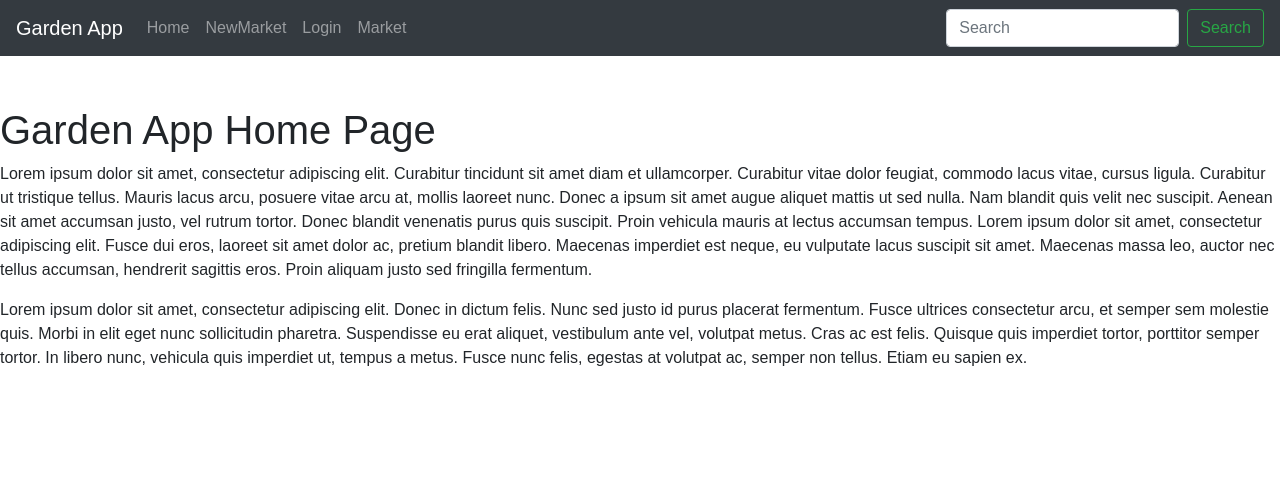
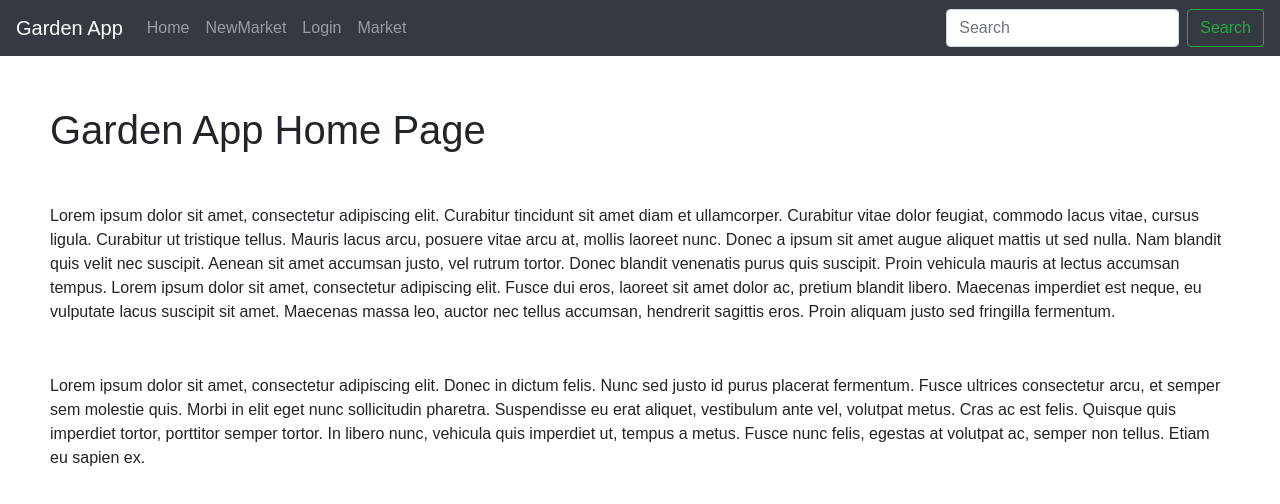
Before and after one commit to MoChips2/garden-market, a React (Create React App) app in the folder client/: page / in a window 1280 px wide. Shown: the top 504 px of the page. Built offline with nearby package versions, Linux system fonts and the light colour scheme.

Commit message:
Added Links.

```diff
--- a/client/src/App.css
+++ b/client/src/App.css
@@ -1,3 +1,8 @@
 h1 {
   margin-top: 50px;
+  margin-left: 50px;
 }
+
+p {
+  margin: 50px;
+}
```
